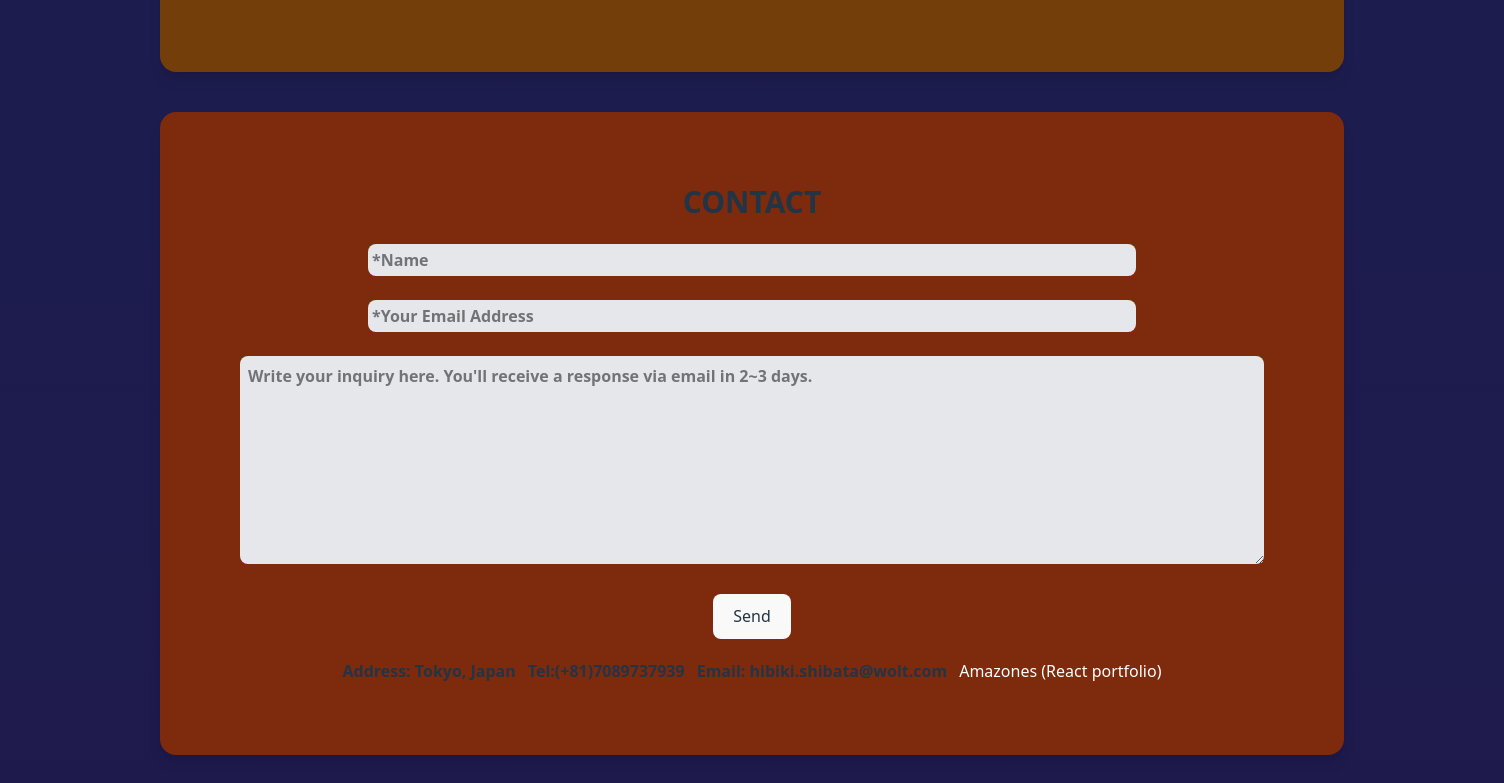
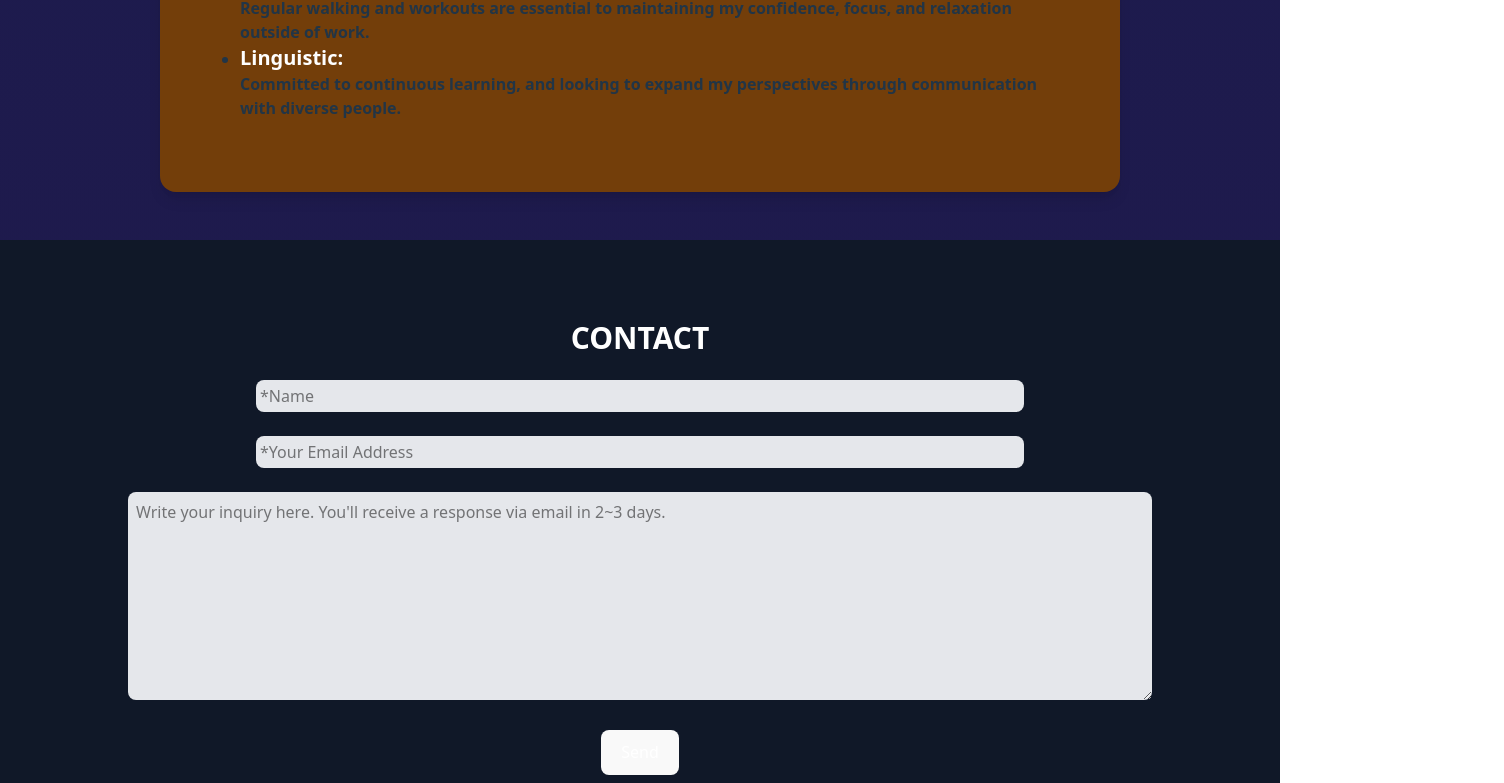
Before and after one commit to hibiki-shibata/hibiki-shibata.github.io, a React (Vite) app: page / in a window 1280 px wide. Shown: the part 3497-4280 px from the top of the page, 1504 px wide, since content can reach past the window. Built offline with nearby package versions, Linux system fonts and the light colour scheme.

Commit message:
Fix: footer

```diff
--- a/src/hibiki-shibata-profile/components/bodyCards/index.tsx
+++ b/src/hibiki-shibata-profile/components/bodyCards/index.tsx
@@ -3,7 +3,7 @@ import Experiences from "./experiences";
 import Hobbies from "./hobbies";
 import Education from "./educations";
 import Languages from "./languages";
-import Contact from "./contact";
+import Contact from "../../contact";
 import BodyCardsFrame from "./bodyCardsFrame";
 
 function bodyCards() {
@@ -14,7 +14,7 @@ function bodyCards() {
             <BodyCardsFrame BodyCard={Education} title="EDUCATION" bgColor="bg-purple-900" />
             <BodyCardsFrame BodyCard={Languages} title="LANGUAGES" bgColor="bg-red-900" />
             <BodyCardsFrame BodyCard={Hobbies} title="HOBBIES" bgColor="bg-yellow-900" />
-            <BodyCardsFrame BodyCard={Contact} title="CONTACT" bgColor="bg-orange-900" />
+            {/* <BodyCardsFrame BodyCard={Contact} title="CONTACT" bgColor="bg-orange-900" /> */}
         </div>
     )
 }
--- a/src/hibiki-shibata-profile/components/bodyCards/contact.tsx
+++ b/src/hibiki-shibata-profile/contact.tsx
@@ -5,11 +5,12 @@ function ContactCard() {
     };
 
     return (
-        <>
+        <div className="flex flex-col items-center py-20 bg-gray-900 text-white" id="contact-card">
+            <h2 className="text-3xl font-bold mb-6">CONTACT</h2>
             <form
                 onSubmit={handleSubmit}>
                 <input
-                    className="bg-gray-200 text-black rounded-lg w-3xl p-1"
+                    className="bg-gray-200 text-black rounded-lg w-xs lg:w-3xl p-1"
                     type="text"
                     name="name"
                     placeholder="*Name"
@@ -19,7 +20,7 @@ function ContactCard() {
                 <br />
 
                 <input
-                    className="bg-gray-200 text-black rounded-lg w-3xl p-1"
+                    className="bg-gray-200 text-black rounded-lg w-xs lg:w-3xl p-1"
                     type="email"
                     name="email"
                     placeholder="*Your Email Address"
@@ -30,7 +31,7 @@ function ContactCard() {
                 <br />
 
                 <textarea
-                    className="bg-gray-200 text-black rounded-lg w-5xl p-2"
+                    className="bg-gray-200 text-black rounded-lg w-sm lg:w-5xl p-2"
                     name="message"
                     rows={8}
                     placeholder="Write your inquiry here. You'll receive a response via email in 2~3 days."
@@ -43,7 +44,7 @@ function ContactCard() {
                 </button>
             </form>
 
-            <div className="flex gap-3 mt-5">
+            <div className="flex flex-wrap justify-center gap-3 mt-15">
                 <div>
                     Address: Tokyo, Japan
                 </div>
@@ -68,7 +69,7 @@ function ContactCard() {
                     </p>
                 </div>
             </div>
-        </>
+        </div>
     );
 };
 
--- a/src/hibiki-shibata-profile/index.tsx
+++ b/src/hibiki-shibata-profile/index.tsx
@@ -1,5 +1,6 @@
 import TitleNameCard from './components/titleNameCard'
 import BodyCards from './components/bodyCards'
+import ContactCard from './contact'
 
 function hibikiProfile() {
 
@@ -7,6 +8,7 @@ function hibikiProfile() {
         <>
             <TitleNameCard />
             <BodyCards />
+            <ContactCard />
         </>
     )
 }
```
Also changed, not shown: 1 other file (tests, documents, lock files or other folders).
